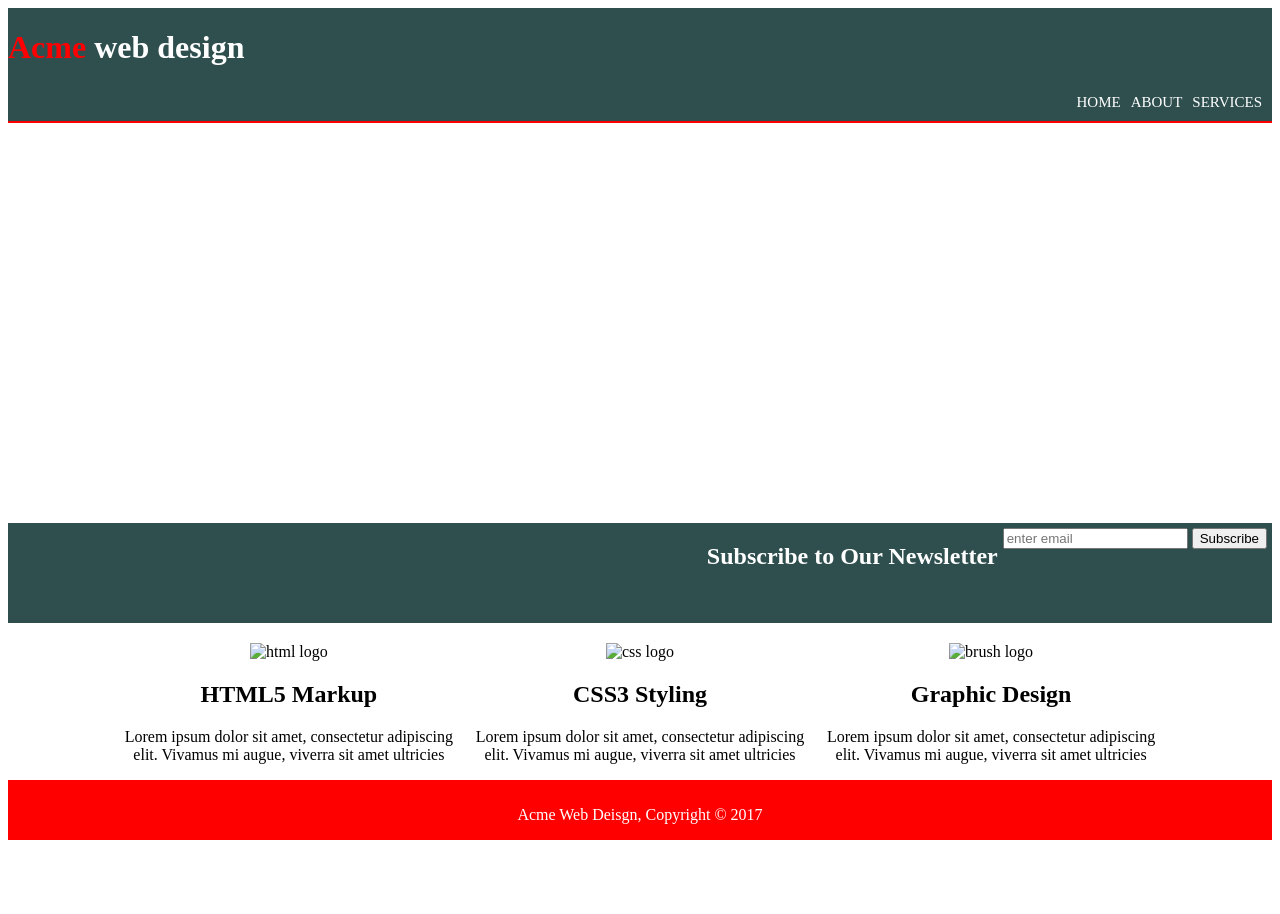
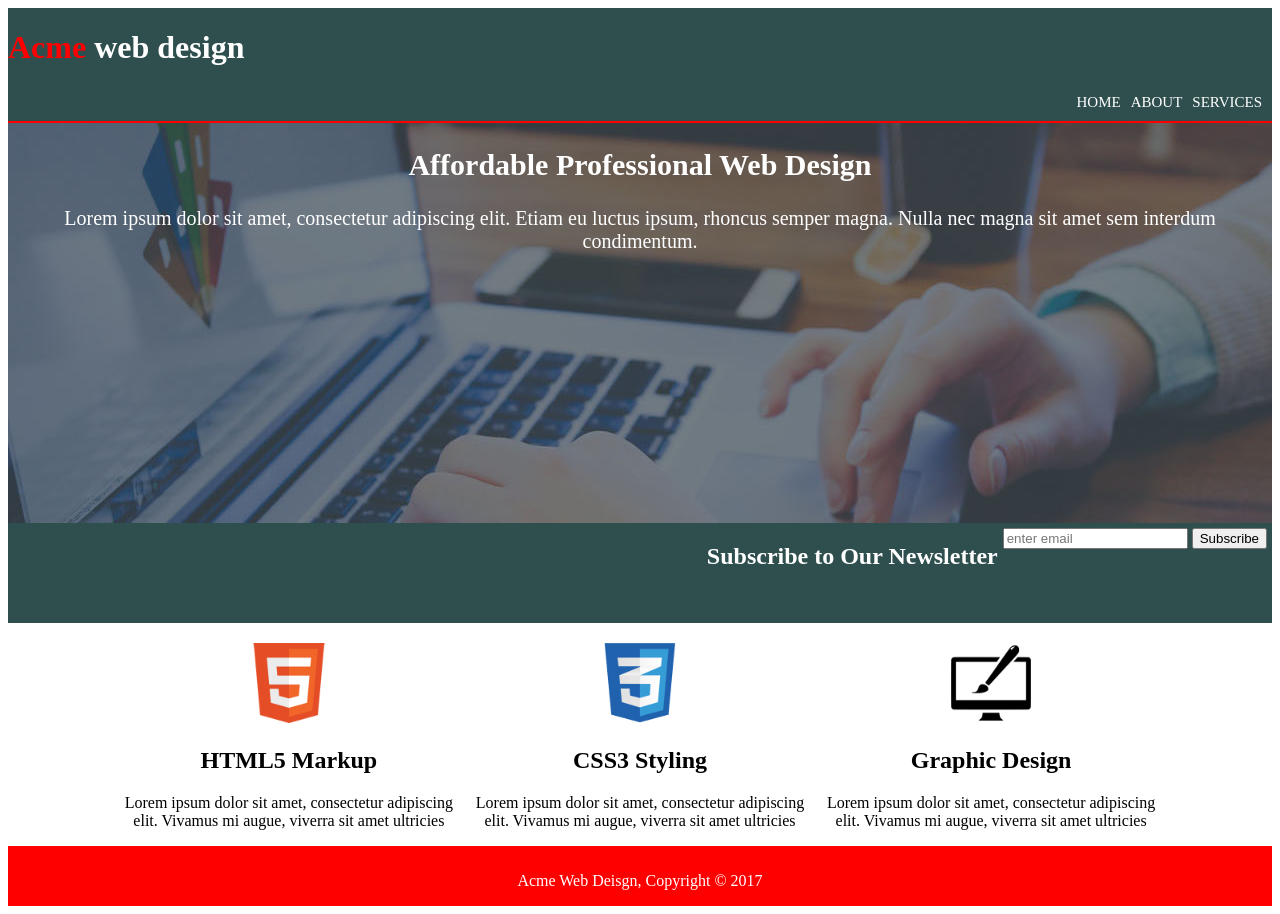
Before and after one commit to govindshukla213/web-projects, a plain HTML site: page index.html in a window 1280 px wide. Before the commit the page ends 848 px from the top, so only its background shows below. Drawn offline with Linux system fonts and the light colour scheme.

Commit message:
image file added and css changes

```diff
--- a/css/stylesheet.css
+++ b/css/stylesheet.css
@@ -57,7 +57,7 @@ header{
 }
 #ShowCase{
   grid-column:1/4;
-  background-image: url("./image/showcase.jpg");
+  background-image: url("./showcase.jpg");
   background-position: center;
   height: 400px;
   color: white;
--- a/index.html
+++ b/index.html
@@ -5,7 +5,7 @@
         <meta name="viewport" content="width=device-width ,initial-scale=1.0">
         <meta name="description" content="web design">
         <title>welcome to my page</title>
-         <link rel="stylesheet" type="text/css" href="./stylesheet.css">
+         <link rel="stylesheet" type="text/css" href="./css/stylesheet.css">
     </head>
     <body>
         <div id="body">
@@ -41,14 +41,14 @@
            </section>
          <section id="box-container">
              <div id="boxes">
-                 <div class="box1"><img src="./image/logo_html.png" alt="html logo">
+                 <div class="box1"><img src="./img/logo_html.png" alt="html logo">
                     <h1>HTML5 Markup</h1>
              <p>Lorem ipsum dolor sit amet, consectetur adipiscing elit. Vivamus mi augue, viverra sit amet ultricies</p></div>
              <div class="box2">
-                 <img src="./image/logo_css.png" alt="css logo">
+                 <img src="./img/logo_css.png" alt="css logo">
                  <h1>CSS3 Styling</h1>
              <p>Lorem ipsum dolor sit amet, consectetur adipiscing elit. Vivamus mi augue, viverra sit amet ultricies</p></div>
-            <div class="box3"> <img src="./image/logo_brush.png" alt="brush logo">
+            <div class="box3"> <img src="./img/logo_brush.png" alt="brush logo">
                 <h1>Graphic Design </h1>
              <p>Lorem ipsum dolor sit amet, consectetur adipiscing elit. Vivamus mi augue, viverra sit amet ultricies</p></div>
             </div>
```
Also changed, not shown: about.html (added), css/showcase.jpg (added), home.html (added), img/logo_brush.png (added), img/logo_css.png (added), img/logo_html.png (added), service.html (added), 2 other files.
